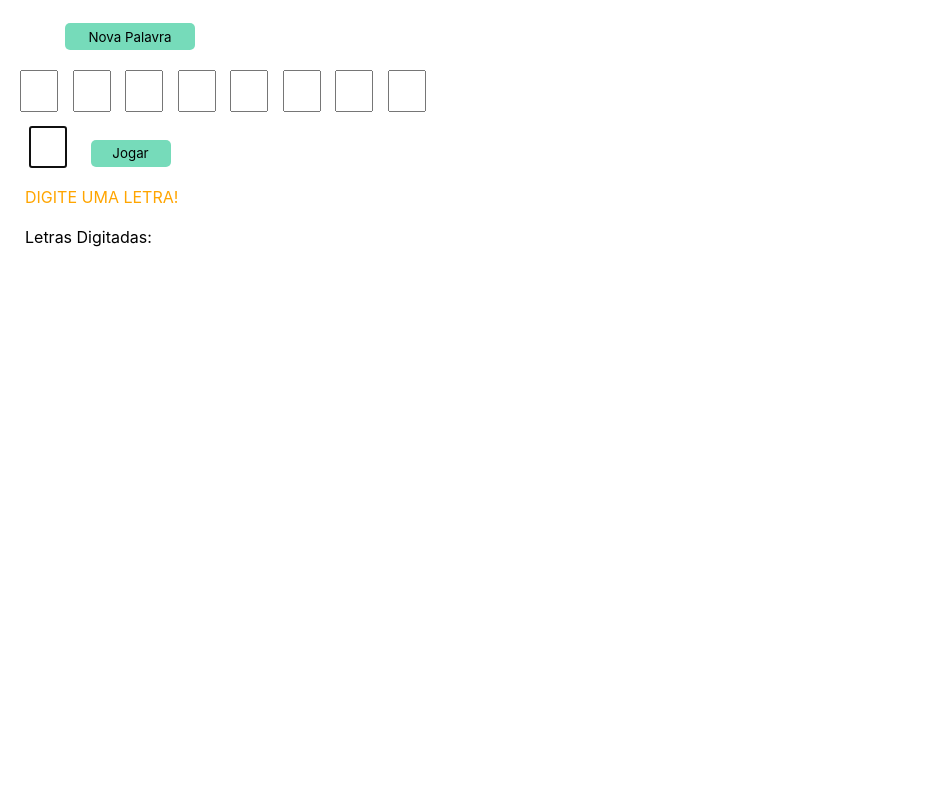
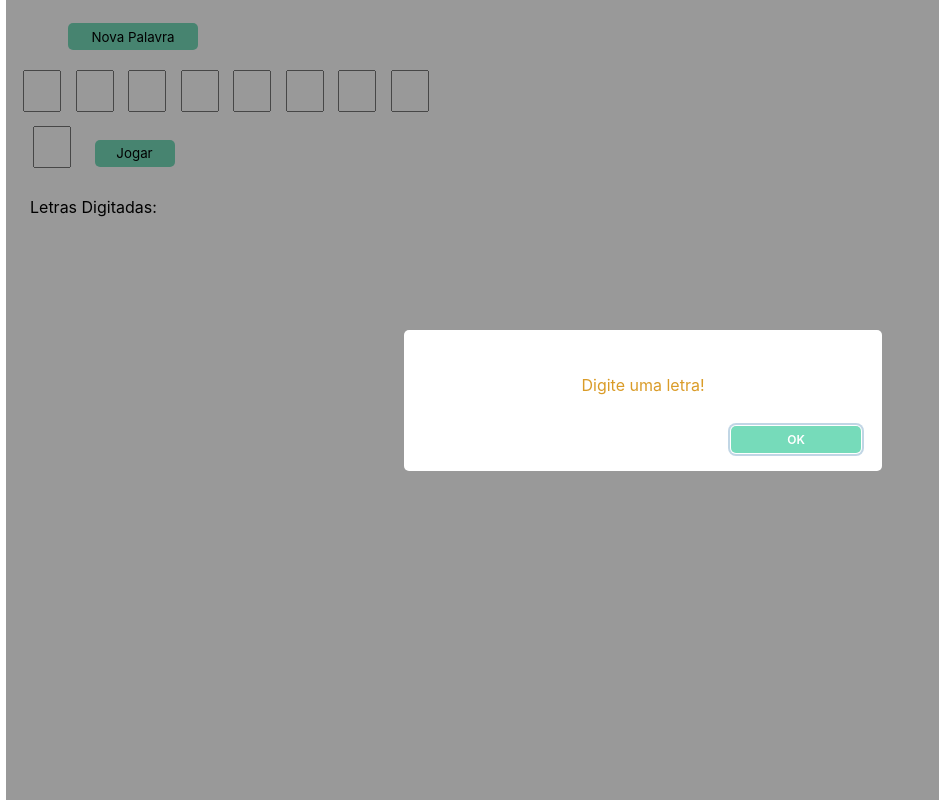
Before and after one commit to RodrigoBJJ94/jogo-da-forca-javascript-html-css, a plain HTML site: page index.html in a window 1280 px wide. Both pictures are taken after a click on the button "Jogar". Shown: the top 800 px of the page, without its empty margins (0-939 px from the left). Drawn offline with nearby package versions, Linux system fonts and the light colour scheme.

Commit message:
Version 1.74

```diff
--- a/assets/css/style.css
+++ b/assets/css/style.css
@@ -1,6 +1,6 @@
 * {
     font-family: -apple-system, BlinkMacSystemFont, 'Segoe UI', Roboto, Oxygen, Ubuntu, Cantarell, 'Open Sans', 'Helvetica Neue', sans-serif;
-    margin-left: 5px;
+    margin-left: 6px;
 }
 
 .letter {
@@ -72,6 +72,16 @@
     width: 80px;
 }
 
+.swal-text {
+    color: rgb(218, 156, 40);
+}
+
+.swal-button {
+   background: rgb(118, 219, 186);
+   padding: 5px 19px;
+   font-size: 12px;
+}
+
 button {
     border: none;
     background: grey;
--- a/assets/js/index.js
+++ b/assets/js/index.js
@@ -27,9 +27,7 @@ function defineLetters(l) {
 function play() {
     player.focus();
     if (player.value === "") {
-        document.querySelector(".div-msg").innerHTML = "DIGITE UMA LETRA!";
-        document.querySelector(".div-msg").style.color = 'orange';
-        document.querySelector(".div-msg").style.marginTop = '10px';
+        swal('Digite uma letra!');
     } else {
         if (playing) {
             let obj;
--- a/index.html
+++ b/index.html
@@ -45,6 +45,7 @@
 		<p>Criado por Rodrigo Brentano</p>
 	</footer>
 	<script src="/assets/js/index.js"></script>
+	<script src="https://unpkg.com/sweetalert/dist/sweetalert.min.js"></script>
 </body>
 
 </html>
```
